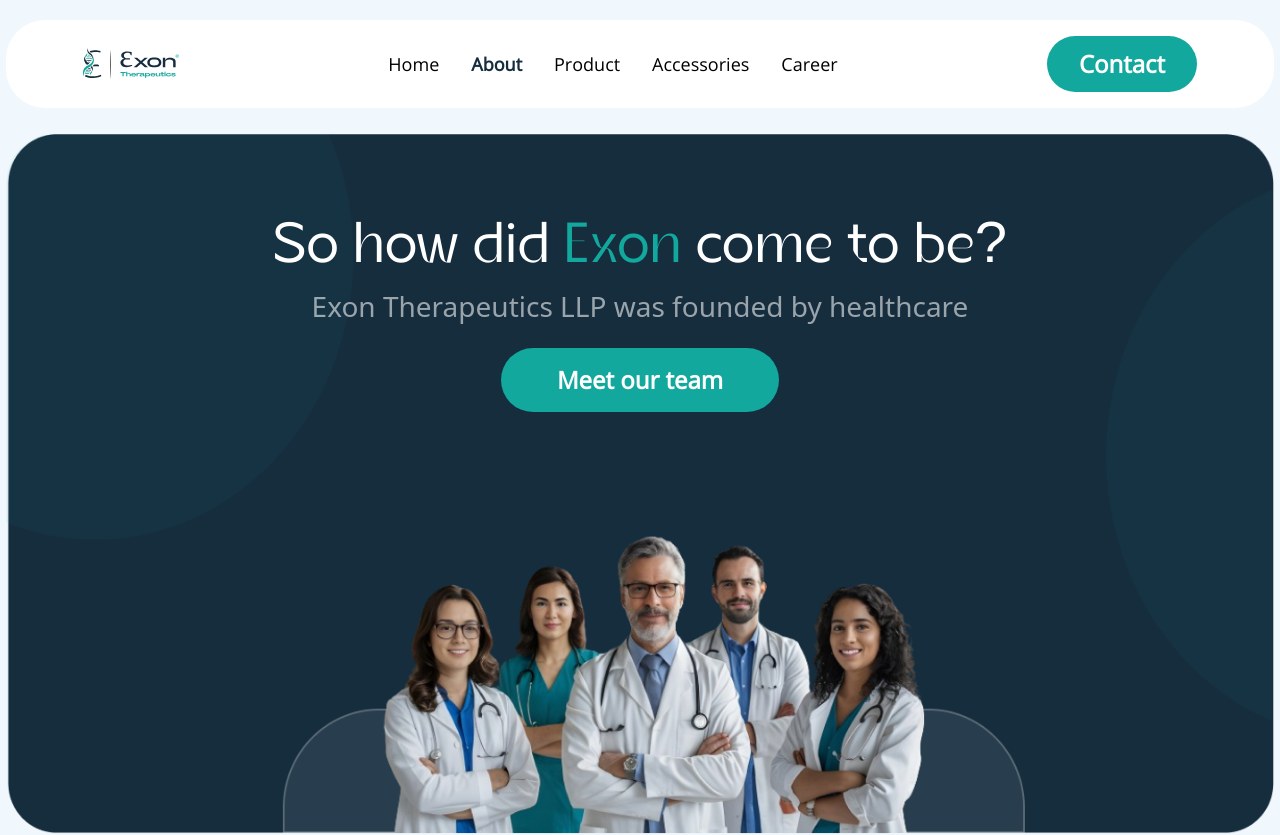
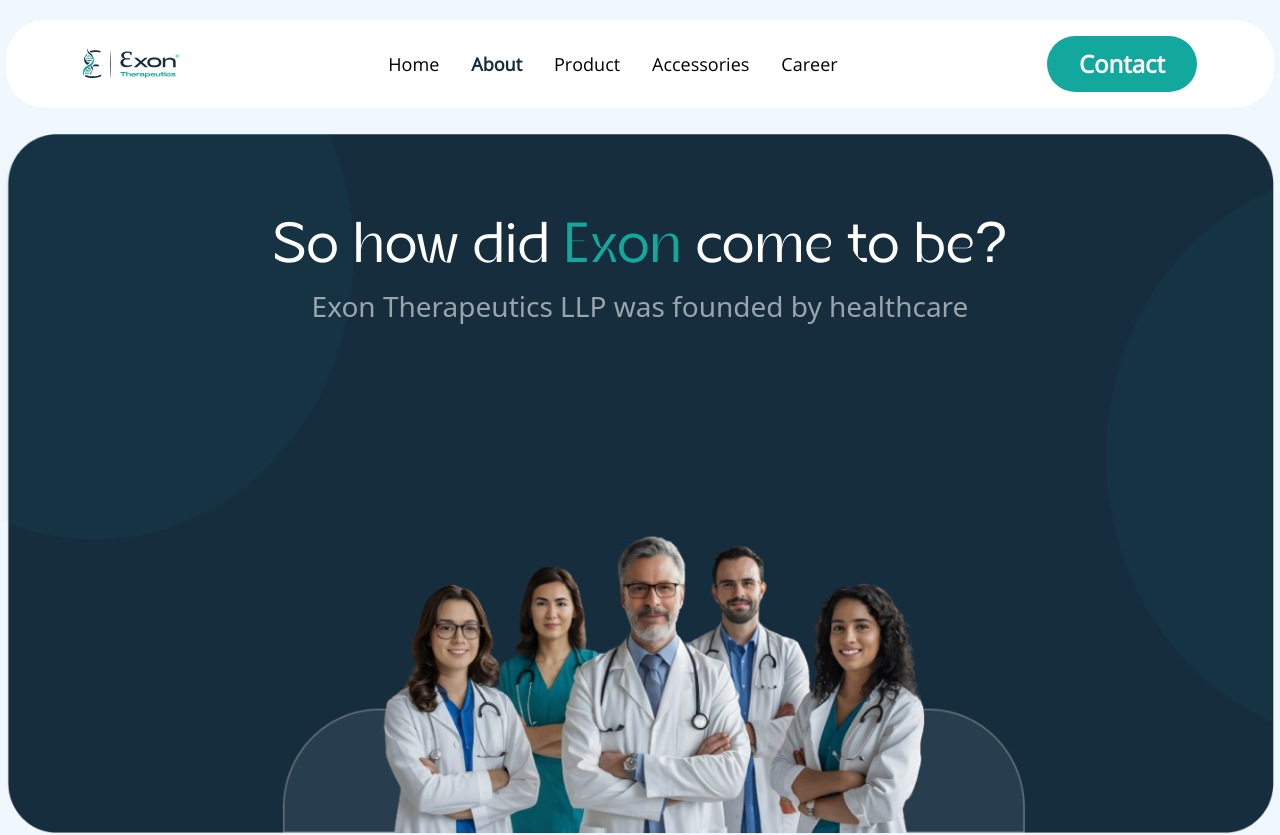
Before and after one commit to ahtfreelancers/exon, a Next.js app: page /about in a window 1280 px wide. Shown: the top 835 px of the page. Built offline with nearby package versions, Linux system fonts and the light colour scheme.

Commit message:
changes done

```diff
--- a/src/app/about/page.tsx
+++ b/src/app/about/page.tsx
@@ -61,9 +61,9 @@
               <h1 className="text-white mb-6 text-center" data-aos="fade-up">So how did<span className="text-secondary"> Exon</span> come to be?</h1>
               <h5 className="mb-8 2xl:mb-[68px] text-sm text-center lg:text-[28px]" data-aos="fade-up">Exon Therapeutics LLP was founded by healthcare</h5>
             </div>
-            <div className="flex justify-center">
+            {/* <div className="flex justify-center">
               <button data-aos="fade-up">Meet our team</button>
-            </div>
+            </div> */}
           </div>
         </div>
         {/* <section className="bg-mobHeroBg sm:bg-heroBg hero-banner">
--- a/src/components/core/Slider.tsx
+++ b/src/components/core/Slider.tsx
@@ -67,7 +67,7 @@
               <Link href={slide?.slug}>
                 <div className="rounded-lg flex flex-col items-start justify-center">
                   <div className='bg-primary flex justify-center rounded-[30px] items-center size-[200px]'>
-                    <Image src={slide?.image} alt={`Slide ${slide?.id}`} width={150} height={150} />
+                    <Image src={slide?.image} alt={`Slide ${slide?.id}`} width={100} height={100} />
                   </div>
                   <div className='flex justify-between items-center w-full mt-3'>
                     <h4 className='font-helvetica text-xs'>{slide?.name}</h4>
```
Also changed, not shown: public/accessories/REGAL Disposable Balloon Inflation Device (GUN TYPE).png (renamed from public/accessories/REGALDisposable BalloonInflationDevice(GUNTYPE).png), 1 other file (tests, documents, lock files or other folders).
